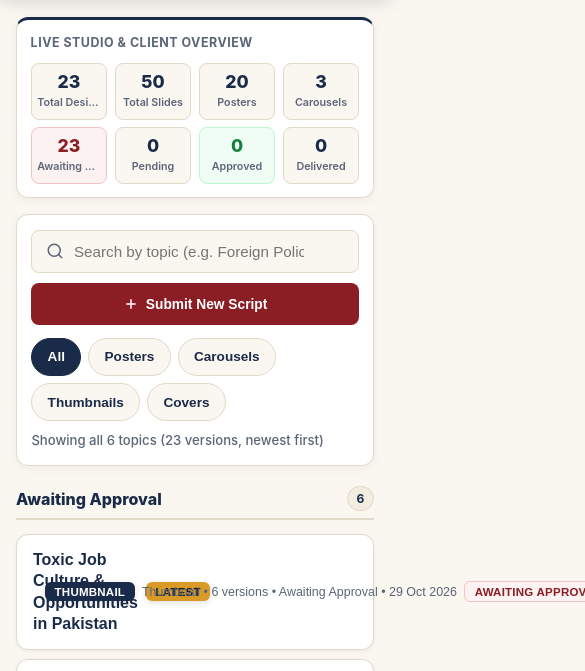
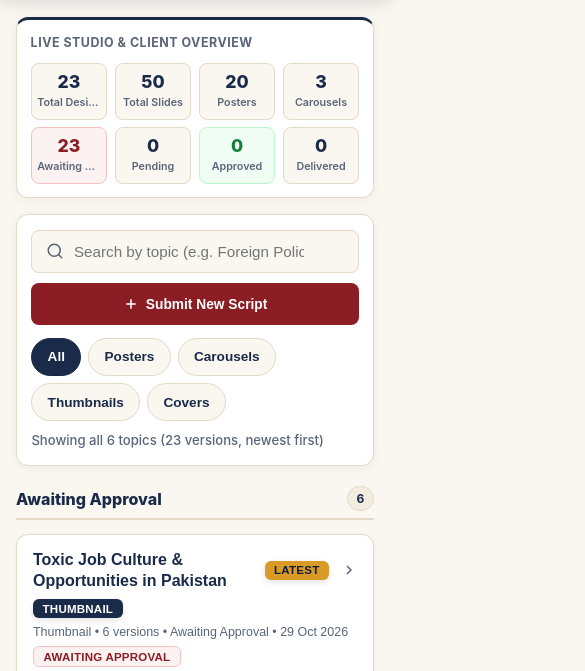
Before and after one commit to bilalbhullar428-collab/commons-institute-Graphics-with-Bilal-Bhullar-, a plain HTML site: page index.html in a window 390 px wide. Shown: the part 125-796 px from the top of the page, 585 px wide, since content can reach past the window. Drawn offline with nearby package versions, Linux system fonts and the light colour scheme; no server answers.

Commit message:
Gallery v2.5.1: mobile topic-row stack fix (no overlap on narrow screens)

```diff
--- a/style.css
+++ b/style.css
@@ -1682,6 +1682,44 @@ body {
   align-items: center;
 }
 
+/* v2.5.1 — NARROW-SCREEN FIX (Bilal's phone screenshots, 30 Oct):
+   the desktop flex ROW squeezed the title to a sliver on phones
+   because .topic-row-sub refused to shrink (flex-shrink: 0), so
+   badges and meta text painted across the title — unprofessional.
+   On phones the row becomes a GRID stack instead: row 1 = title +
+   arrow, row 2 = full-width meta that wraps cleanly. Nothing
+   overlaps, nothing squeezes. Desktop (wide) layout is untouched. */
+.topic-row-name {
+  overflow-wrap: break-word;
+}
+
+@media (max-width: 640px) {
+  .topic-row-btn {
+    display: grid;
+    grid-template-columns: 1fr auto;
+    grid-template-areas:
+      "main arrow"
+      "sub sub";
+    row-gap: 0.45rem;
+    align-items: center;
+  }
+
+  .topic-row-main {
+    grid-area: main;
+    min-width: 0;
+  }
+
+  .topic-row-sub {
+    grid-area: sub;
+    min-width: 0;
+    flex-shrink: 1;
+  }
+
+  .topic-row-arrow {
+    grid-area: arrow;
+  }
+}
+
 /* History date filter + date groups (Approved / Delivered). */
 .history-filter-bar {
   display: flex;
```
Also changed, not shown: 1 other file.
